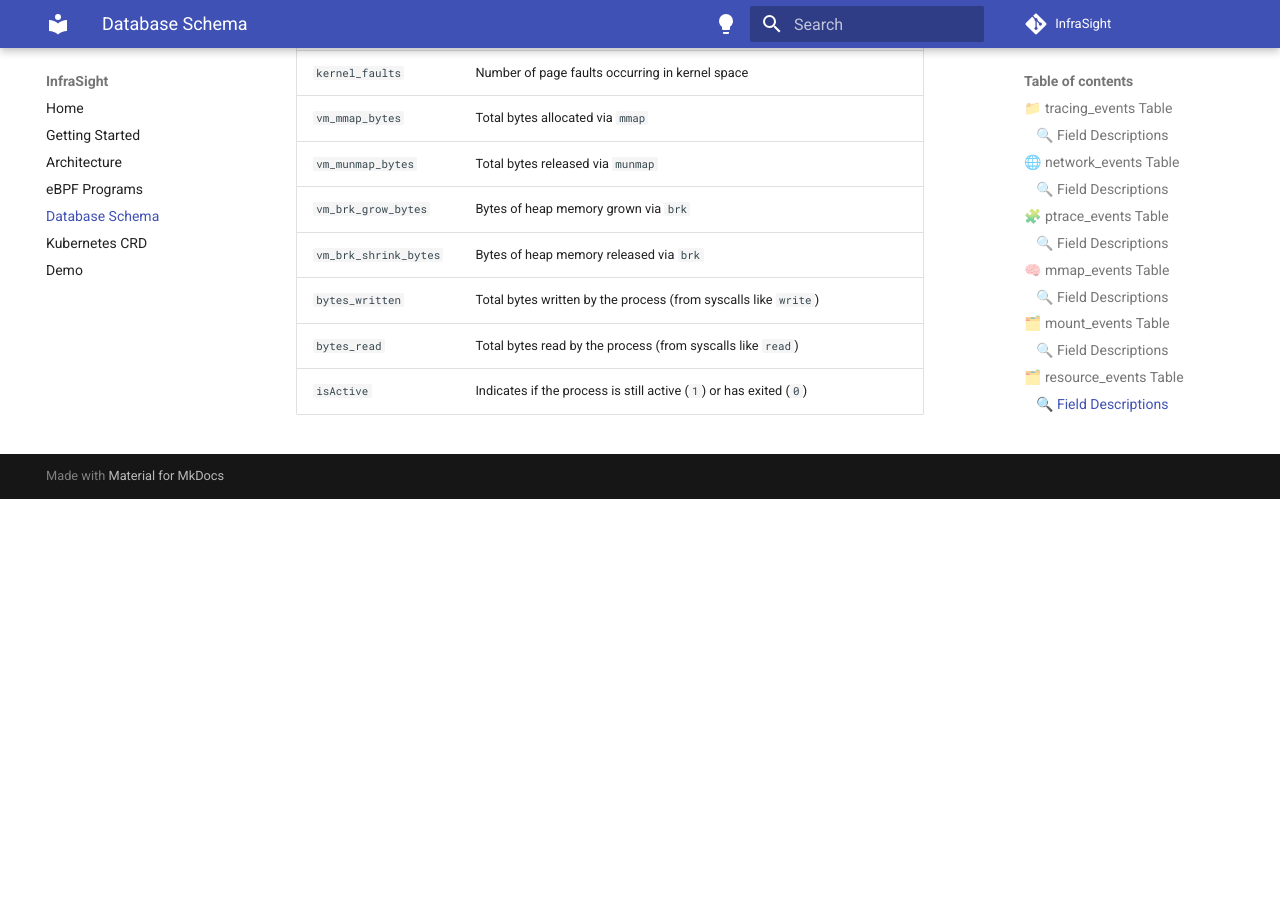
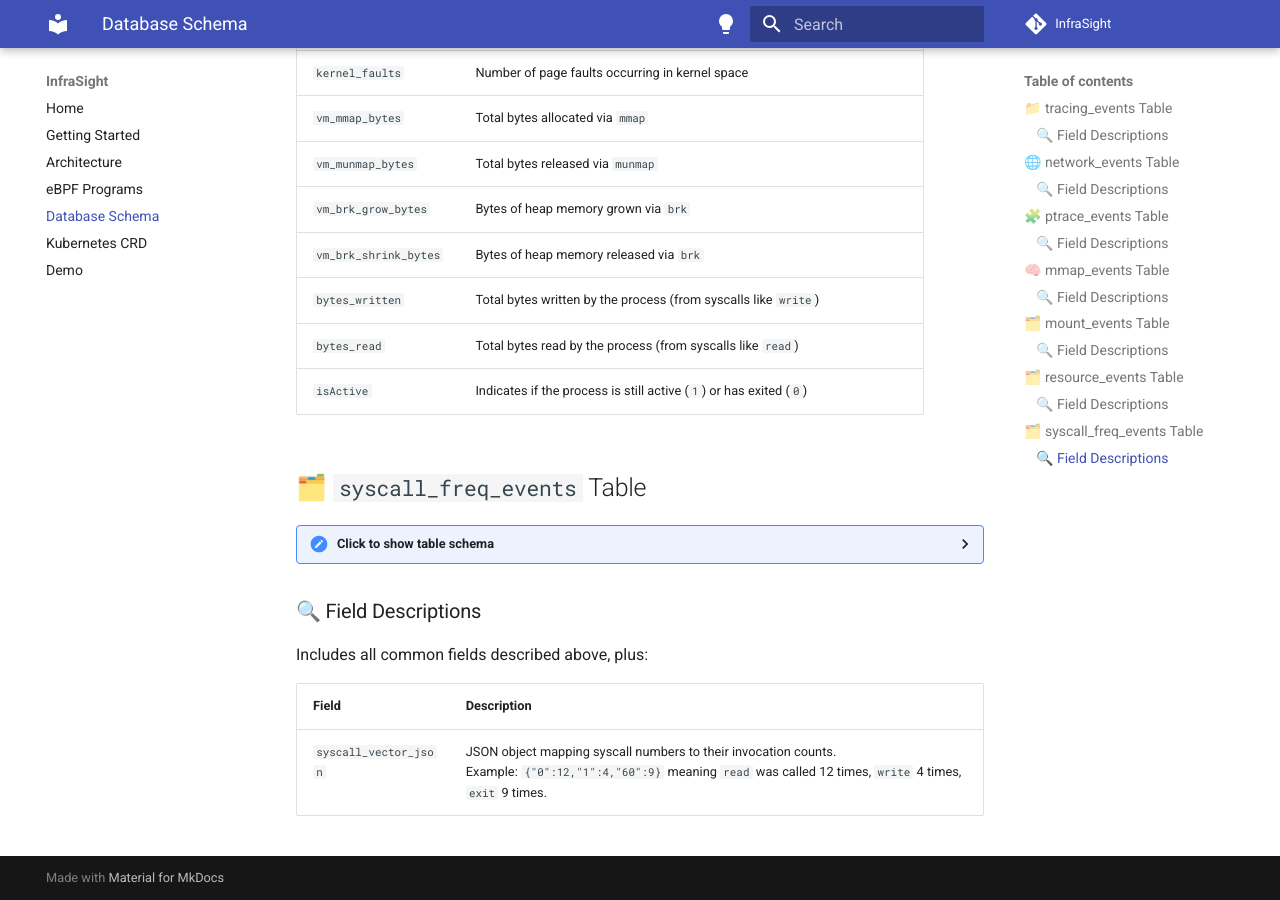
Before and after one commit to ALEYI17/InfraSight, an MkDocs documentation site: the page built from docs/database-schema.md, in a window 1280 px wide and 900 px high, scrolled down 4242 px. Built offline with MkDocs 1.6.1 and Material for MkDocs 9.7.7, drawn with Linux system fonts in a browser that asks for light colours; comment, search, counter and statistics services are not loaded; before the commit the page ends 4741 px from its top, so only the background shows below that.

Commit message:
add the db and the programs for the syscall freq

````diff
--- a/docs/database-schema.md
+++ b/docs/database-schema.md
@@ -362,3 +362,41 @@
 | `bytes_written`       | Total bytes written by the process (from syscalls like `write`)          |
 | `bytes_read`          | Total bytes read by the process (from syscalls like `read`)              |
 | `isActive`            | Indicates if the process is still active (`1`) or has exited (`0`)       |
+
+## 🗂️ `syscall_freq_events` Table
+
+<details>
+<summary>Click to show table schema</summary>
+
+```sql
+CREATE TABLE IF NOT EXISTS audit.syscall_freq_events (
+  pid UInt32,
+  comm String,
+  uid UInt32,
+  gid UInt32,
+  ppid UInt32,
+  user_pid UInt32,
+  user_ppid UInt32,
+  cgroup_id UInt64,
+  cgroup_name String,
+  user String,
+  syscall_vector_json JSON,
+  wall_time_dt DateTime64(3),
+  wall_time_ms Int64,
+  container_id String,
+  container_image String,
+  container_labels_json JSON
+)
+ENGINE = MergeTree()
+ORDER BY wall_time_ms;
+```
+
+</details>
+
+### 🔍 Field Descriptions
+
+Includes all common fields described above, plus:
+
+| Field                 | Description                                                                                                                                                                                                                                    |
+| --------------------- | ---------------------------------------------------------------------------------------------------------------------------------------------------------------------------------------------------------------------------------------------- |
+| `syscall_vector_json` | JSON object mapping syscall numbers to their invocation counts. <br> Example: `{"0":12,"1":4,"60":9}` meaning `read` was called 12 times, `write` 4 times, `exit` 9 times.  |
````
Also changed, not shown: docs/ebpf-programs.md (+4 -0 lines).
